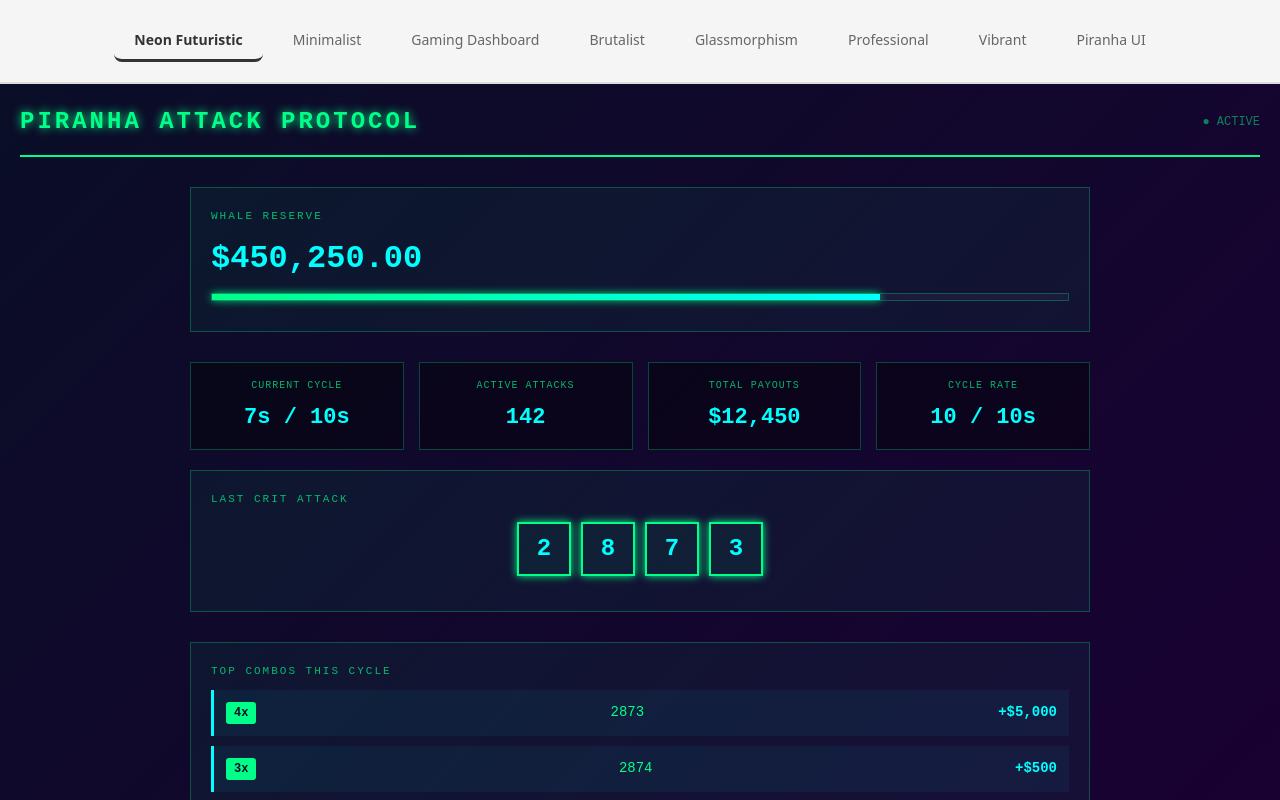
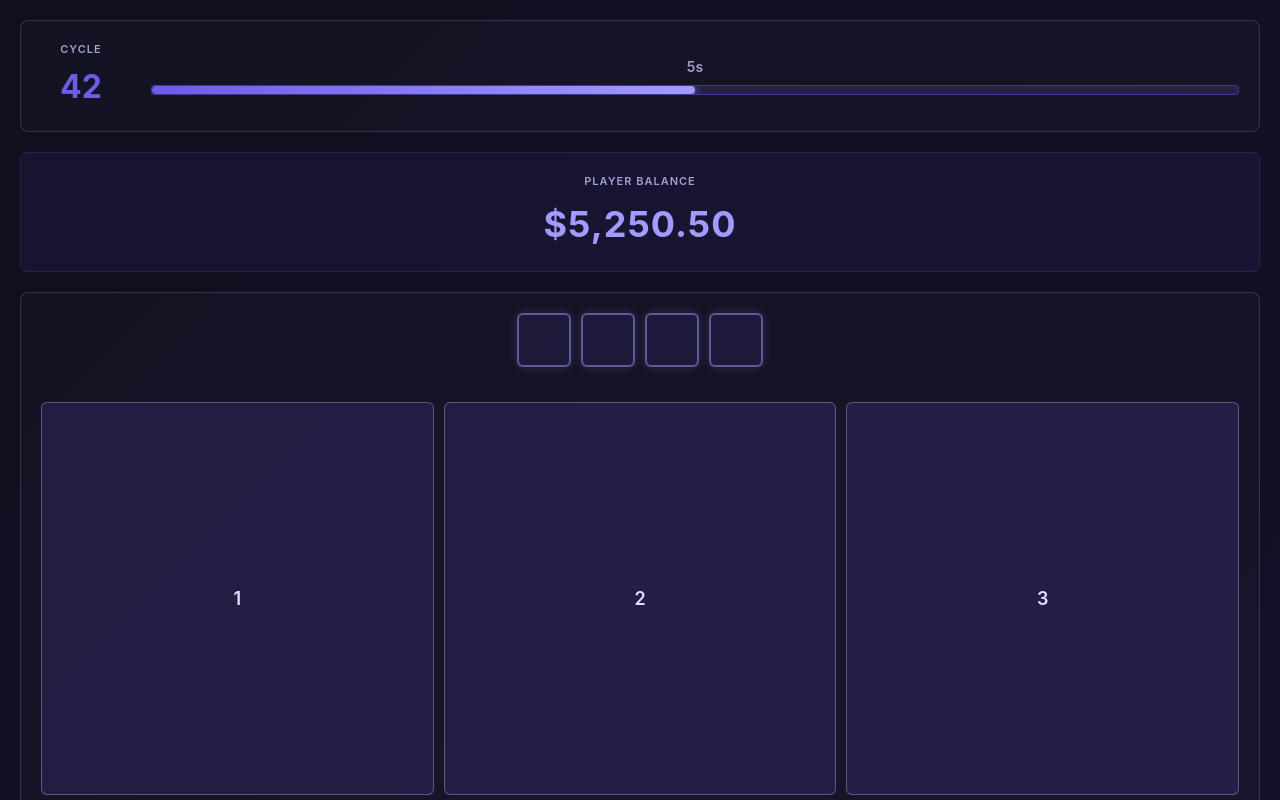
Before and after one commit to l10labs/whalevspiranha, a React (Vite) app: page / in a window 1280 px wide. Built offline with nearby package versions, Linux system fonts and the light colour scheme.

Commit message:
feat: display only prna ui

```diff
--- a/src/App.tsx
+++ b/src/App.tsx
@@ -1,79 +1,20 @@
-import { useState } from 'react'
-import { Design1 } from './Design1'
-import { Design2 } from './Design2'
-import { Design3 } from './Design3'
-import { Design4 } from './Design4'
-import { Design5 } from './Design5'
-import { Design6 } from './Design6'
-import { Design7 } from './Design7'
+// import { useState } from 'react'
+// import { Design1 } from './Design1'
+// import { Design2 } from './Design2'
+// import { Design3 } from './Design3'
+// import { Design4 } from './Design4'
+// import { Design5 } from './Design5'
+// import { Design6 } from './Design6'
+// import { Design7 } from './Design7'
 import { PiranhaUI } from './PiranhaUI'
 import './App.css'
 
 function App() {
-  const [activeDesign, setActiveDesign] = useState<1 | 2 | 3 | 4 | 5 | 6 | 7 | 8>(1)
 
   return (
     <div className="app-wrapper">
-       <div className="app-tabs">
-         <button
-           className={`tab ${activeDesign === 1 ? 'active' : ''}`}
-           onClick={() => setActiveDesign(1)}
-         >
-           Neon Futuristic
-         </button>
-         <button
-           className={`tab ${activeDesign === 2 ? 'active' : ''}`}
-           onClick={() => setActiveDesign(2)}
-         >
-           Minimalist
-         </button>
-         <button
-           className={`tab ${activeDesign === 3 ? 'active' : ''}`}
-           onClick={() => setActiveDesign(3)}
-         >
-           Gaming Dashboard
-         </button>
-         <button
-           className={`tab ${activeDesign === 4 ? 'active' : ''}`}
-           onClick={() => setActiveDesign(4)}
-         >
-           Brutalist
-         </button>
-         <button
-           className={`tab ${activeDesign === 5 ? 'active' : ''}`}
-           onClick={() => setActiveDesign(5)}
-         >
-           Glassmorphism
-         </button>
-         <button
-           className={`tab ${activeDesign === 6 ? 'active' : ''}`}
-           onClick={() => setActiveDesign(6)}
-         >
-           Professional
-         </button>
-          <button
-            className={`tab ${activeDesign === 7 ? 'active' : ''}`}
-            onClick={() => setActiveDesign(7)}
-          >
-            Vibrant
-          </button>
-          <button
-            className={`tab ${activeDesign === 8 ? 'active' : ''}`}
-            onClick={() => setActiveDesign(8)}
-          >
-            Piranha UI
-          </button>
-        </div>
-
         <div className="app-content">
-          {activeDesign === 1 && <Design1 />}
-          {activeDesign === 2 && <Design2 />}
-          {activeDesign === 3 && <Design3 />}
-          {activeDesign === 4 && <Design4 />}
-          {activeDesign === 5 && <Design5 />}
-          {activeDesign === 6 && <Design6 />}
-          {activeDesign === 7 && <Design7 />}
-          {activeDesign === 8 && <PiranhaUI />}
+          {<PiranhaUI />}
         </div>
     </div>
   )
--- a/src/designs/PiranhaUI.css
+++ b/src/designs/PiranhaUI.css
@@ -305,7 +305,7 @@
 
 .combo-grid {
   display: grid;
-  grid-template-columns: 1fr;
+  grid-template-columns: repeat(4, 1fr);
   gap: 12px;
 }
 
@@ -381,3 +381,9 @@
     grid-template-columns: repeat(2, 1fr);
   }
 }
+
+@media (max-width: 480px) {
+  .combo-grid {
+    grid-template-columns: 1fr;
+  }
+}
```
